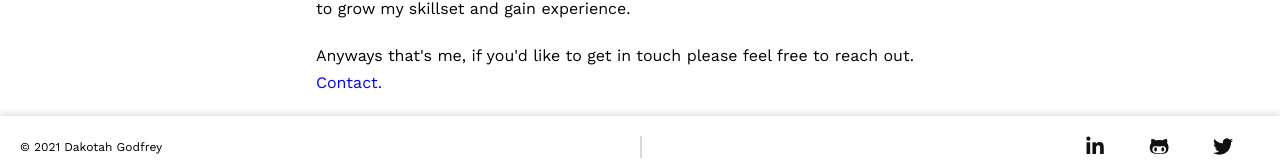
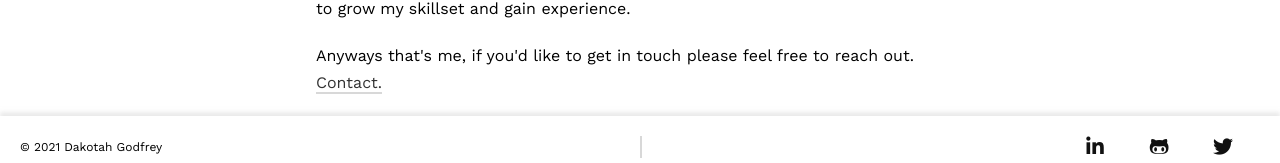
Before and after one commit to DakotahGodfrey/profile_site, a React (Create React App) app: page /about in a window 1280 px wide. Shown: the part 752-915 px from the top of the page. Built offline with nearby package versions, Linux system fonts and the light colour scheme.

Commit message:
updated about link style

```diff
--- a/src/assets/scss/_about.scss
+++ b/src/assets/scss/_about.scss
@@ -16,7 +16,7 @@
   .bio {
     margin-bottom: 2rem;
   }
-  .shoutout {
+  a {
     // display: inline-block;
     border-bottom: $site-medium-light-color 2px solid;
     color: $text-medium-dark-color;
```
